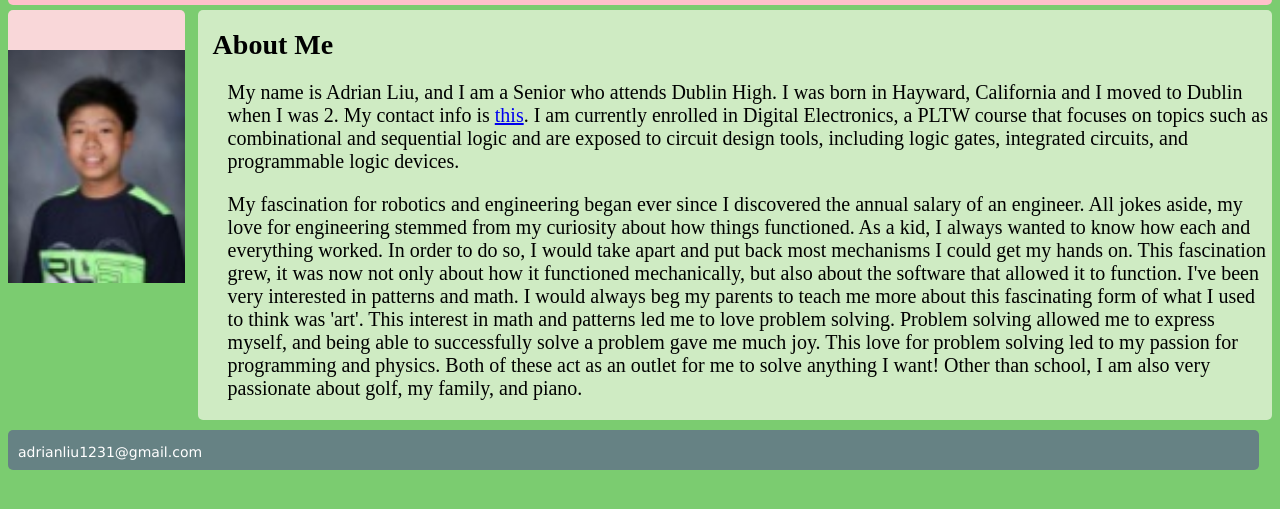
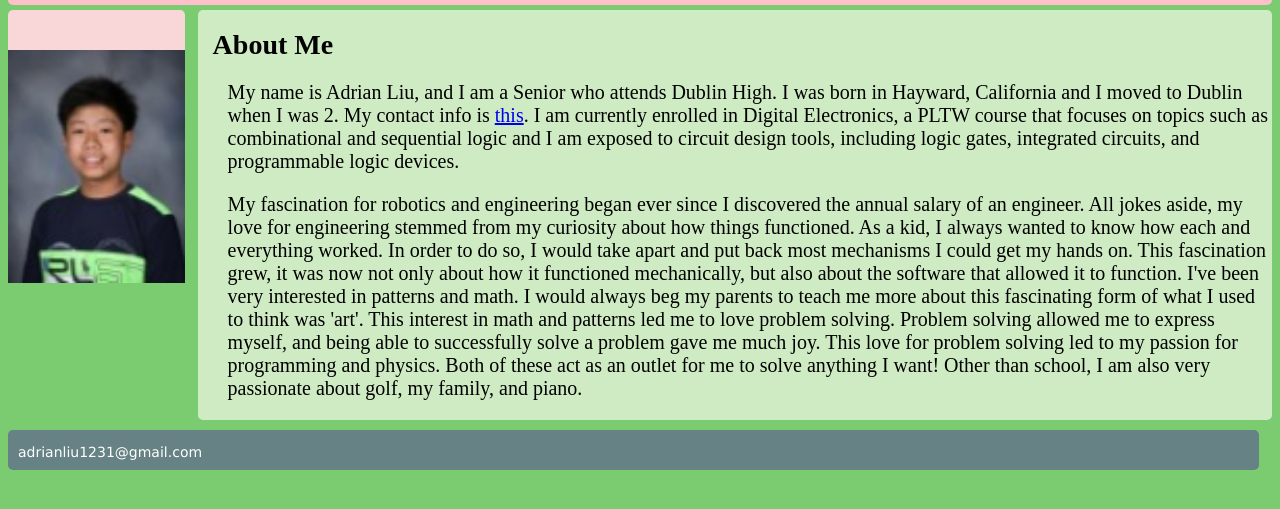
Before and after one commit to AdrianLiuZ/portfolio, a plain HTML site: page Liu.AboutMe.html in a window 1280 px wide. Shown: the part 69-578 px from the top of the page. Drawn offline with Linux system fonts and the light colour scheme.

Commit message:
Online Portfolio

```diff
--- a/Liu.AboutMe.html
+++ b/Liu.AboutMe.html
@@ -28,7 +28,7 @@
 					I was born in Hayward, California and I moved to Dublin when I was 2.
 					My contact info is <a href="Liu.Contact.html">this</a>. I am currently enrolled
 					in Digital Electronics, a PLTW course that focuses on topics such as combinational and sequential logic
-					and are exposed to circuit design tools, including logic gates,
+					and I am exposed to circuit design tools, including logic gates,
 					integrated circuits, and programmable logic devices.
 					</p>
 					<p class ="ab">
```
